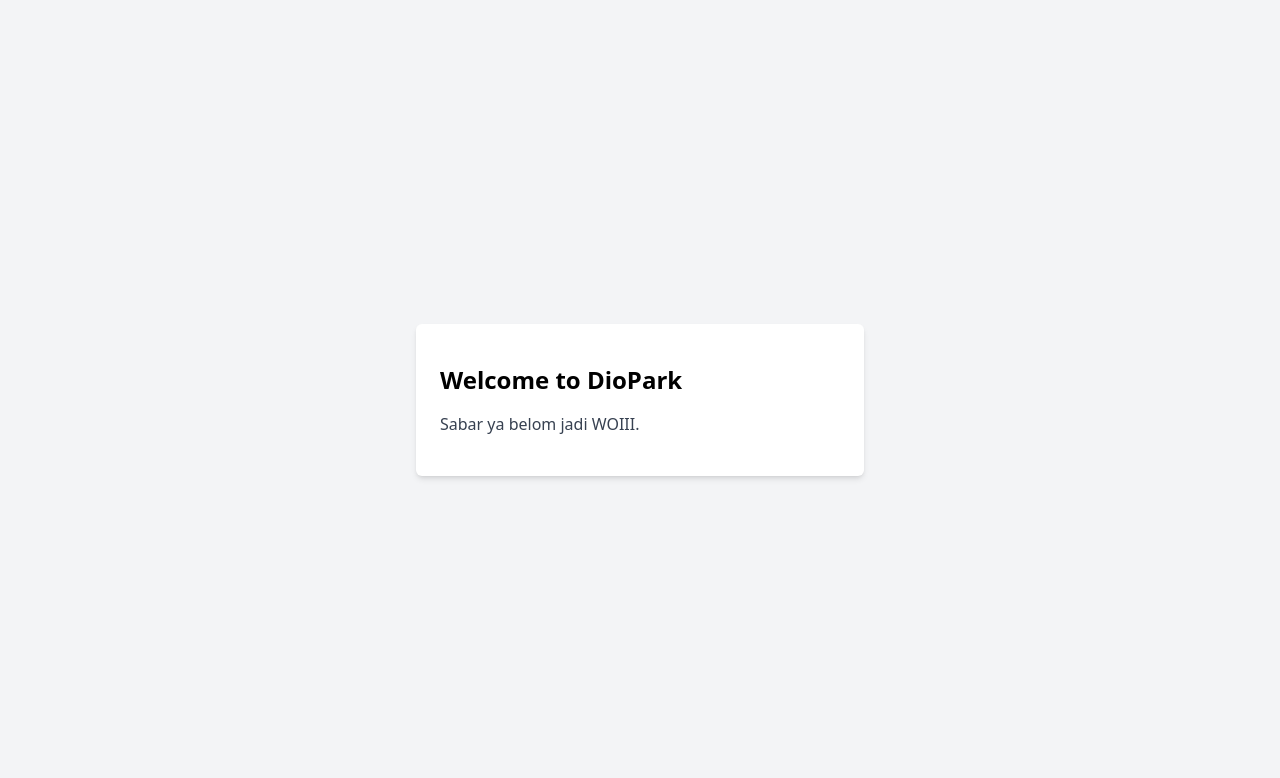
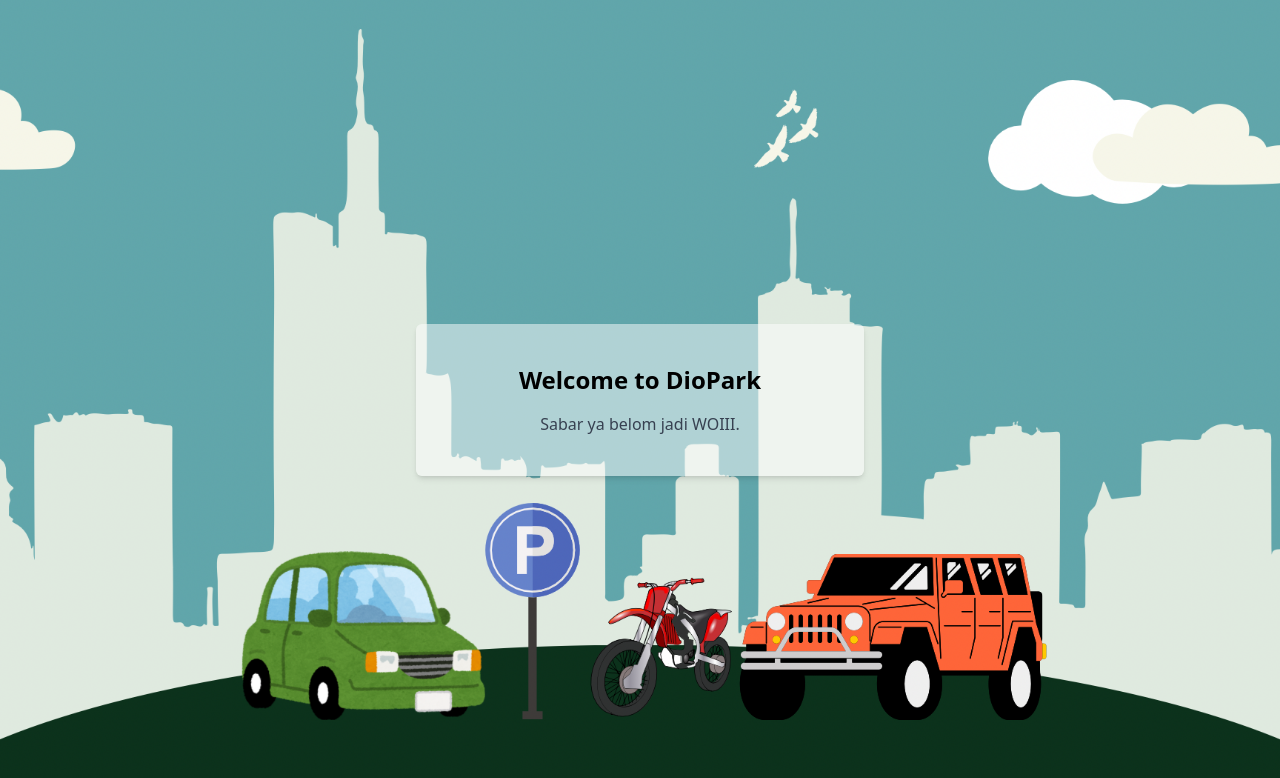
Before and after one commit to ishala/frontEnd_superior, a React (Vite) app: page / in a window 1280 px wide. Shown: the top 778 px of the page. Built offline with nearby package versions, Linux system fonts and the light colour scheme.

Commit message:
add img_bg

```diff
--- a/src/page/Home.jsx
+++ b/src/page/Home.jsx
@@ -1,9 +1,12 @@
+// import Footer from '../component/Footer';
+import backgroundImage from '../assets/img/main_bg.jpg';
+
 function Home() {
   return (
-    <div className="flex items-center justify-center min-h-screen bg-gray-100">
-      <div className="max-w-md w-full py-10 px-6 bg-white shadow-md rounded-md">
-        <h2 className="text-2xl font-semibold mb-4">Welcome to DioPark</h2>
-        <p className="text-gray-700">Sabar ya belom jadi WOIII.</p>
+    <div className="flex flex-col items-center justify-center min-h-screen" style={{ backgroundImage: `url(${backgroundImage})`, backgroundSize: 'cover', backgroundPosition: 'center' }}>
+      <div className="max-w-md w-full py-10 px-6 bg-white shadow-md rounded-md" style={{ backgroundColor: 'rgba(255, 255, 255, 0.5)' }}>
+        <h2 className="text-2xl text-center font-semibold mb-4">Welcome to DioPark</h2>
+        <p className="text-gray-700 text-center">Sabar ya belom jadi WOIII.</p>
       </div>
     </div>
   );
```
Also changed, not shown: src/assets/img/main_bg.jpg (added).
